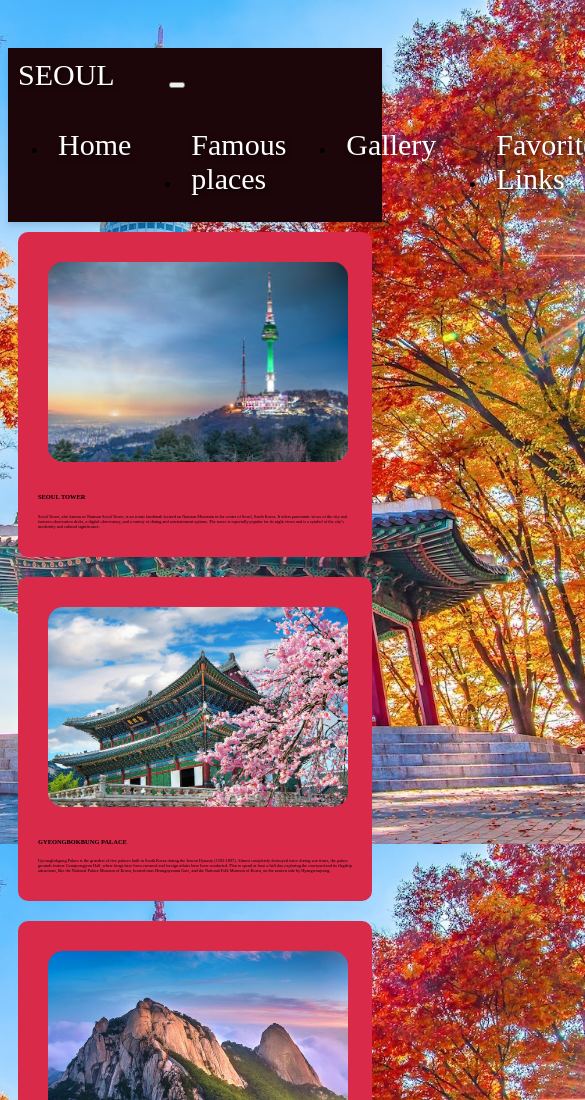
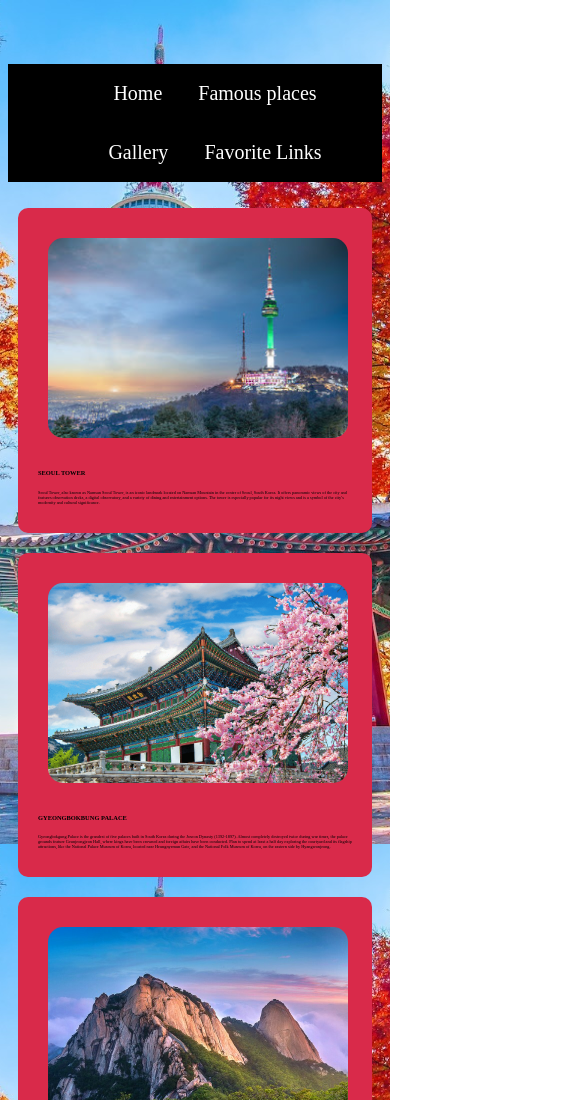
Before and after one commit to nadavmarco/Home-assignement-1, a plain HTML site: page index.html in a window 390 px wide. Shown: the top 1100 px of the page, 585 px wide, since content can reach past the window. Drawn offline with Linux system fonts and the light colour scheme.

Commit message:
change#1

```diff
--- a/index.html
+++ b/index.html
@@ -13,9 +13,8 @@
   <!-- Navbar ---->
   <nav class="navbar navbar-expand-lg">
     <div class="container">
-      <a class="navbar-brand" href="#">SEOUL</a>
-      <button class="navbar-toggler" type="button" data-bs-toggle="collapse" data-bs-target="#navbarNav">
-      </button>
+      <!-- <button class="navbar-toggler" type="button" data-bs-toggle="collapse" data-bs-target="#navbarNav">
+      </button> -->
       <div class="collapse navbar-collapse" id="navbarNav">
         <ul class="navbar-nav">
           <li class="nav-item">
--- a/style.css
+++ b/style.css
@@ -29,25 +29,21 @@ html {
     margin: 10px auto 0;
     border-radius: 2px;
 }
-.navbar {
+.navbar-nav {
     display: flex;
-    /* flex-direction: column; */
-    background-color: #1d060a;
-    box-shadow: 0 4px 6px rgba(0, 0, 0, 0.1);
-    width: 100%;
+    justify-content: flex-start; /* תפריט משמאל לימין */
+    align-items: center;
+    flex-wrap: wrap; /* כדי שלא יישברו אלמנטים החוצה במסכים קטנים */
+    background-color: black;
+}
 
-}
-.navbar-nav
-{
-    display: flex;
-}
-.navbar-brand
-{
+.navbar-brand {
     display: flex;
     color: #1d060a;
+    background-color: black;
 }
-.nav-item marker
-{
+
+.nav-item marker {
     color: #fff;
 }
 
@@ -59,10 +55,9 @@ html {
     display: inline-block;
     text-shadow: 2px 2px 5px rgba(0, 0, 0, 0.7);
     margin-right: 40px;
+}
 
-}
-.nav-link a
-{
+.nav-link a {
     display: flex;
     margin: 40px;
 }
@@ -70,7 +65,25 @@ html {
 .navbar a:hover {
     background-color: #555;
     border-radius: 10px;
-    color: white
+    color: white;
+}
+
+/* === רספונסיביות למסכים קטנים === */
+@media (max-width: 768px) {
+    .navbar-nav {
+        justify-content: center; /* מסדר את הפריטים יפה במרכז במסכים קטנים */
+        flex-wrap: wrap;
+    }
+
+    .navbar a {
+        font-size: 20px; /* מקטין את הטקסט */
+        margin: 10px;
+        padding: 8px;
+    }
+
+    .nav-link a {
+        margin: 10px;
+    }
 }
 section#section1 {
     font-family: 'Playfair Display', serif;
```
